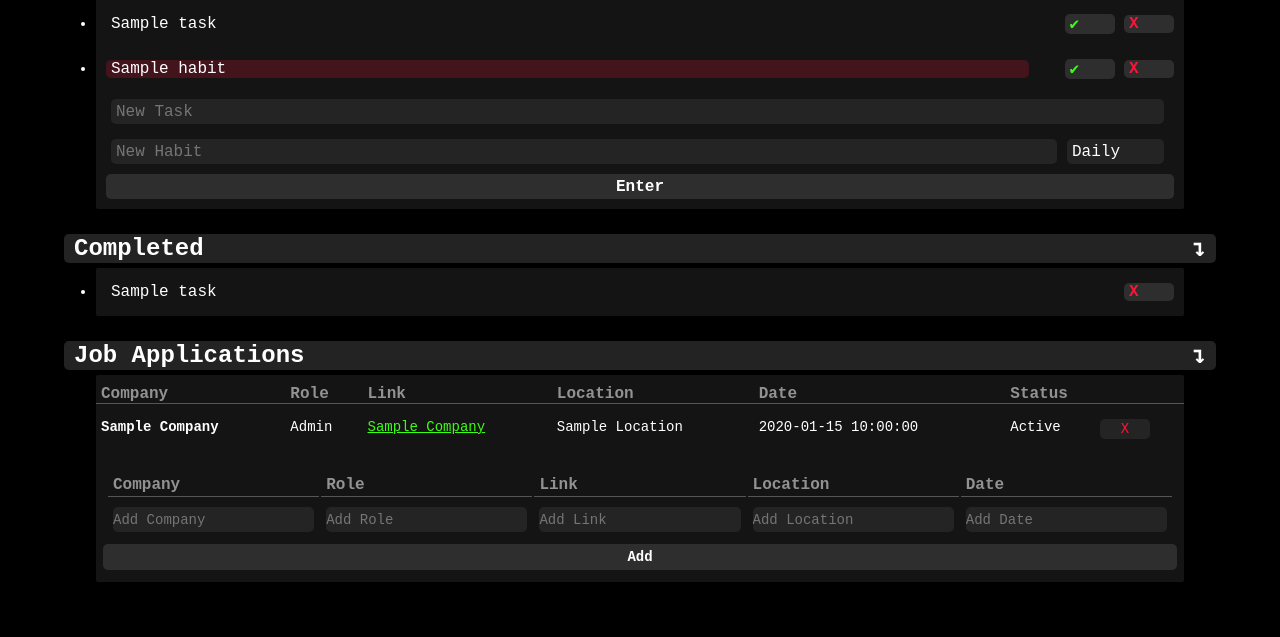
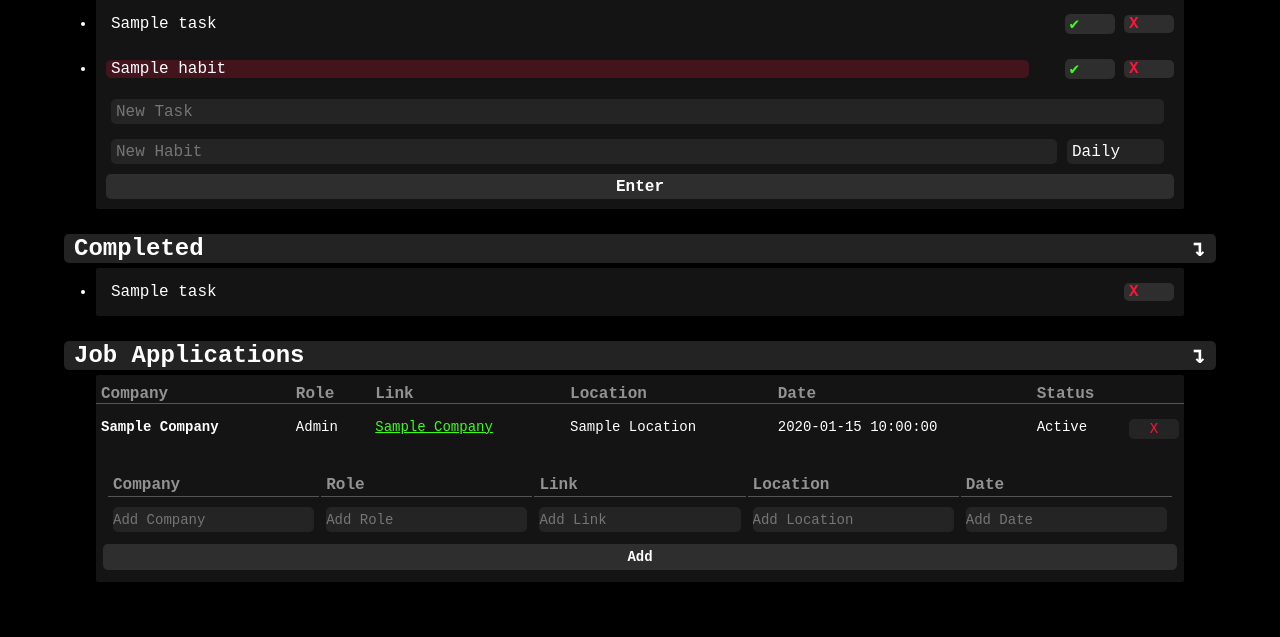
Before and after one commit to hub-mm/keep_up, a Flask app: template web_app/templates/index.html in a window 1280 px wide. Shown: the part 485-1122 px from the top of the page. Run offline with Flask 3, Linux system fonts and the light colour scheme; the template is opened without the code that fills it: most values are stand-ins (such as "Sample title", 1, 10 or a date in 2020).

Commit message:
Move button to end of table

```diff
--- a/web_app/static/styles.css
+++ b/web_app/static/styles.css
@@ -594,10 +594,15 @@ body {
     background-color: rgba(200, 200, 200, .2);
 }
 
+.delete-job {
+    width: 40px;
+    min-width: 10px;
+}
+
 .delete-job input[type=submit] {
     color: rgb(255, 20, 57);
-    text-align: center;
     width: 40px;
+    min-width: 10px;
 }
 
 .new-job input[type=text] {
```
